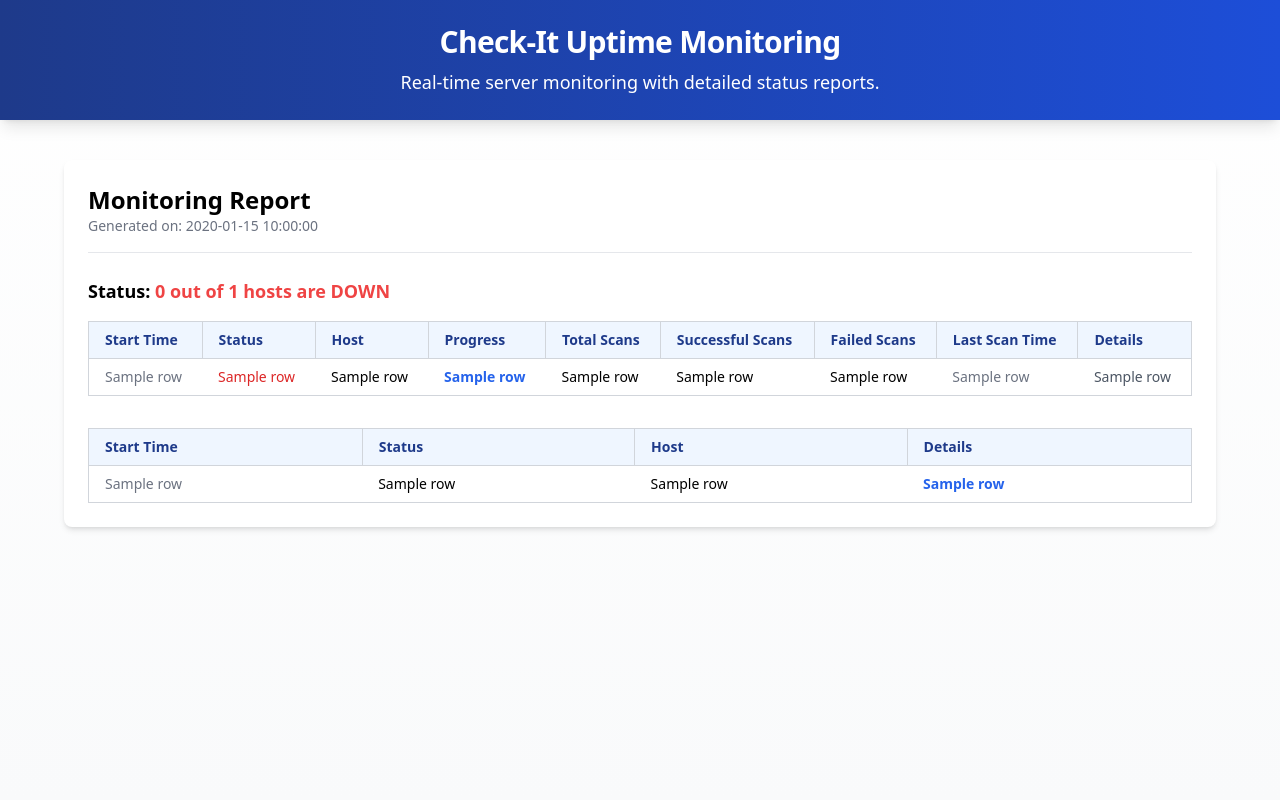
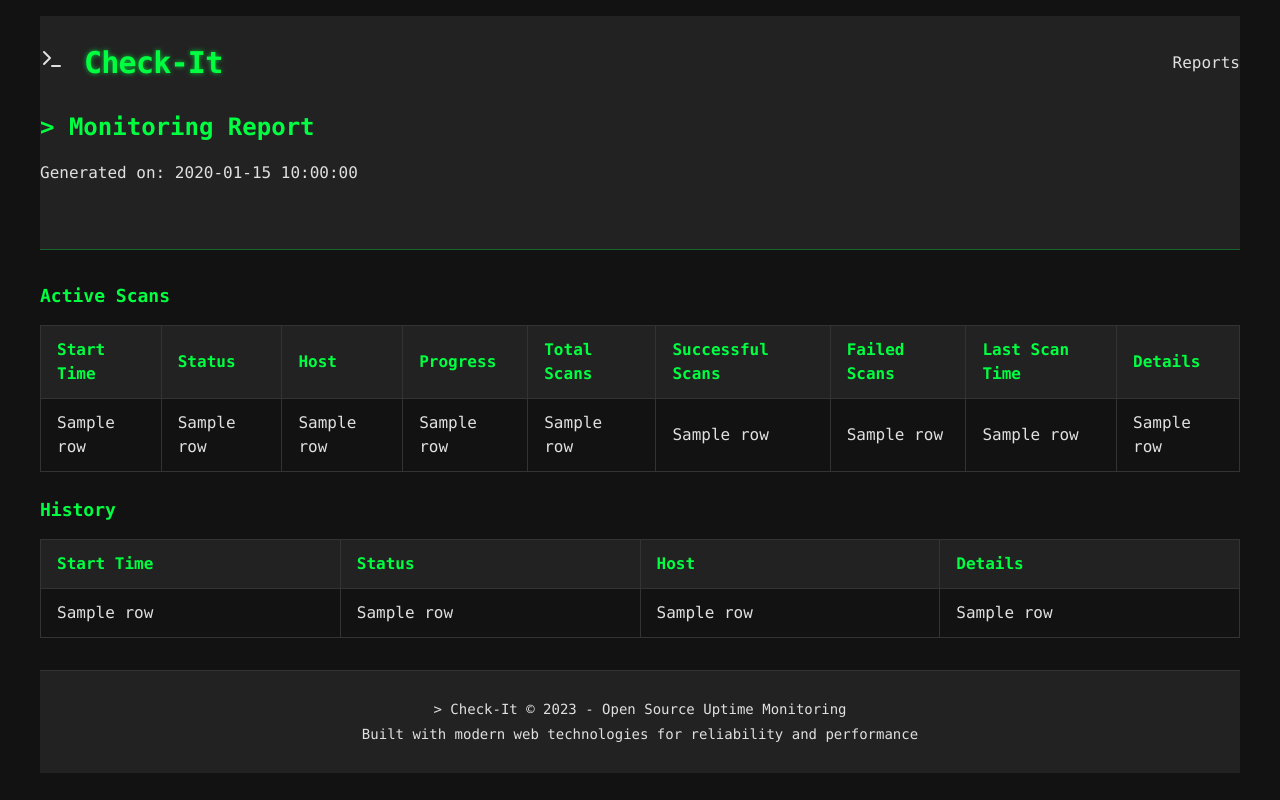
Before and after one commit to unit500/check-it, a Python web app: template templates/report_template.html in a window 1280 px wide. Run offline with Jinja, Linux system fonts and the light colour scheme; the template is opened without the code that fills it: most values are stand-ins (such as "Sample title", 1, 10 or a date in 2020); some libraries are stand-ins or nearby versions.

Commit message:
Update report_template.html

```diff
--- a/templates/report_template.html
+++ b/templates/report_template.html
@@ -4,102 +4,240 @@
   <meta charset="UTF-8">
   <meta name="viewport" content="width=device-width, initial-scale=1.0">
   <title>Reports | Check-It Uptime Monitoring</title>
-  <script src="https://cdn.tailwindcss.com"></script>
+  <style>
+    /* Base Styles */
+    :root {
+      --hacker-background: #121212;
+      --hacker-card: #222222;
+      --hacker-accent: #00FF41;
+      --hacker-secondary: #2E8B57;
+      --hacker-muted: #555555;
+      --hacker-border: #333333;
+      --hacker-text: #E0E0E0;
+      --hacker-error: #FF0000;
+    }
+
+    body {
+      margin: 0;
+      padding: 0;
+      font-family: 'Consolas', 'Monaco', 'Courier New', monospace;
+      background-color: var(--hacker-background);
+      color: var(--hacker-text);
+      line-height: 1.5;
+    }
+
+    .container {
+      max-width: 1200px;
+      margin: 0 auto;
+      padding: 1rem 2rem;
+    }
+
+    /* Header */
+    header {
+      background-color: var(--hacker-card);
+      border-bottom: 1px solid rgba(0, 255, 65, 0.3);
+      padding: 1.5rem 0;
+    }
+
+    .header-content {
+      display: flex;
+      justify-content: space-between;
+      align-items: center;
+    }
+
+    .logo {
+      display: flex;
+      align-items: center;
+      gap: 0.75rem;
+    }
+
+    .logo-text {
+      font-size: 1.875rem;
+      font-weight: bold;
+      letter-spacing: -0.025em;
+      color: var(--hacker-accent);
+      text-decoration: none;
+      text-shadow: 0 0 5px rgba(0, 255, 65, 0.7);
+    }
+
+    nav a {
+      color: var(--hacker-text);
+      text-decoration: none;
+      padding-bottom: 0.25rem;
+      border-bottom: 1px solid transparent;
+      transition: all 0.3s ease;
+    }
+
+    nav a:hover {
+      color: var(--hacker-accent);
+      border-bottom-color: var(--hacker-accent);
+    }
+
+    .header-intro {
+      margin-top: 1.5rem;
+      padding-bottom: 1.5rem;
+    }
+
+    .terminal-text {
+      font-size: 1.5rem;
+      font-weight: 600;
+      color: var(--hacker-accent);
+      margin: 0 0 0.5rem 0;
+    }
+
+    /* Main Content */
+    main {
+      margin: 2rem 0;
+    }
+
+    h4.table-title {
+      font-size: 1.125rem;
+      font-weight: 600;
+      color: var(--hacker-accent);
+      margin: 1.5rem 0 1rem 0;
+    }
+
+    table {
+      width: 100%;
+      border-collapse: collapse;
+      margin-bottom: 1.5rem;
+    }
+
+    th, td {
+      padding: 0.75rem 1rem;
+      border: 1px solid var(--hacker-border);
+      text-align: left;
+    }
+
+    thead {
+      background-color: var(--hacker-card);
+      color: var(--hacker-accent);
+    }
+
+    tbody tr:nth-child(even) {
+      background-color: #1b1b1b;
+    }
+
+    tbody tr:hover {
+      background-color: var(--hacker-card);
+    }
+
+    a {
+      color: var(--hacker-accent);
+      text-decoration: none;
+    }
+
+    /* Footer */
+    footer {
+      background-color: var(--hacker-card);
+      border-top: 1px solid var(--hacker-border);
+      text-align: center;
+      padding: 1.5rem 0;
+      margin-top: 2rem;
+    }
+
+    footer p {
+      font-size: 0.875rem;
+      margin: 0.25rem;
+    }
+  </style>
 </head>
-<body class="min-h-screen flex flex-col bg-gradient-to-b from-white to-gray-50">
-  <header class="w-full bg-gradient-to-r from-blue-900 to-blue-700 text-white shadow-lg">
-    <div class="container mx-auto py-6 px-4 text-center">
-      <h1 class="text-3xl font-bold tracking-tight">Check-It Uptime Monitoring</h1>
-      <p class="text-monitor-100 text-lg mt-2">Real-time server monitoring with detailed status reports.</p>
+<body>
+  <div class="container">
+    <header>
+      <div class="header-content">
+        <div class="logo">
+          <svg xmlns="http://www.w3.org/2000/svg" width="32" height="32" fill="none" stroke="currentColor" stroke-width="2" stroke-linecap="round" stroke-linejoin="round">
+            <polyline points="4 17 10 11 4 5"></polyline>
+            <line x1="12" y1="19" x2="20" y2="19"></line>
+          </svg>
+          <a href="#" class="logo-text">Check-It</a>
+        </div>
+        <nav>
+          <a href="#">Reports</a>
+          <!-- You can add more nav links here -->
+        </nav>
+      </div>
+      <div class="header-intro">
+        <h2 class="terminal-text">&gt; Monitoring Report</h2>
+        <p>Generated on: {{ now }}</p>
       </div>
     </header>
-  <main class="flex-1">
-    <div class="container mx-auto px-4 py-10">
-      <div class="max-w-6xl mx-auto bg-white shadow-md rounded-lg p-6">
-        <div class="border-b pb-4 mb-6">
-          <h3 class="text-2xl font-semibold">Monitoring Report</h3>
-          <p class="text-gray-500 text-sm">Generated on: {{ now }}</p>
-        </div>
-        <p class="text-lg font-semibold mb-4">
-          Status:
-          {% if active_scans_with_progress %}
-            <span class="text-red-500">
-              {{ active_scans_with_progress | selectattr('2', 'equalto', 'Down') | list | length }} out of {{ active_scans_with_progress | length }} hosts are DOWN
-            </span>
-          {% else %}
-            <span class="text-green-500">No active scans</span>
-          {% endif %}
-        </p>
+
+    <main>
       <!-- Active Scans Table -->
-        <div class="overflow-x-auto mb-8">
-          <table class="min-w-full border border-gray-300 text-sm text-left">
-            <thead class="bg-blue-50 text-blue-900">
+      <h4 class="table-title">Active Scans</h4>
+      <table>
+        <thead>
           <tr>
-                <th class="border border-gray-300 px-4 py-2">Start Time</th>
-                <th class="border border-gray-300 px-4 py-2">Status</th>
-                <th class="border border-gray-300 px-4 py-2">Host</th>
-                <th class="border border-gray-300 px-4 py-2">Progress</th>
-                <th class="border border-gray-300 px-4 py-2">Total Scans</th>
-                <th class="border border-gray-300 px-4 py-2">Successful Scans</th>
-                <th class="border border-gray-300 px-4 py-2">Failed Scans</th>
-                <th class="border border-gray-300 px-4 py-2">Last Scan Time</th>
-                <th class="border border-gray-300 px-4 py-2">Details</th>
+            <th>Start Time</th>
+            <th>Status</th>
+            <th>Host</th>
+            <th>Progress</th>
+            <th>Total Scans</th>
+            <th>Successful Scans</th>
+            <th>Failed Scans</th>
+            <th>Last Scan Time</th>
+            <th>Details</th>
           </tr>
         </thead>
         <tbody>
           {% for row in active_scans_with_progress %}
-              <tr class="border border-gray-300 {% if loop.index is even %} bg-gray-50 {% endif %}">
-                <td class="px-4 py-2 text-gray-500">{{ row[1] }}</td>
-                <td class="px-4 py-2 {% if row[2] == 'Up' %} text-green-600 {% else %} text-red-600 {% endif %}">{{ row[2] }}</td>
-                <td class="px-4 py-2 font-medium">
+          <tr>
+            <td>{{ row[1] }}</td>
+            <td>{{ row[2] }}</td>
+            <td>
               {% if row[10] %}
                 <a href="https://unit500.github.io/check-it-files/{{ row[10] }}/details.html" target="_blank">{{ row[3] }}</a>
               {% else %}
                 {{ row[3] }}
               {% endif %}
             </td>
-                <td class="px-4 py-2 text-blue-600 font-semibold">{{ row[11] }}</td>
-                <td class="px-4 py-2">{{ row[4] }}</td>
-                <td class="px-4 py-2">{{ row[5] }}</td>
-                <td class="px-4 py-2">{{ row[6] }}</td>
-                <td class="px-4 py-2 text-gray-500">{{ row[7] }}</td>
-                <td class="px-4 py-2 text-gray-600">{{ row[8] }}</td>
+            <td>{{ row[11] }}</td>
+            <td>{{ row[4] }}</td>
+            <td>{{ row[5] }}</td>
+            <td>{{ row[6] }}</td>
+            <td>{{ row[7] }}</td>
+            <td>{{ row[8] }}</td>
           </tr>
           {% endfor %}
         </tbody>
       </table>
-        </div>
+
       <!-- Completed Scans Table -->
-        <div class="overflow-x-auto">
-          <table class="min-w-full border border-gray-300 text-sm text-left">
-            <thead class="bg-blue-50 text-blue-900">
+      <h4 class="table-title">History</h4>
+      <table>
+        <thead>
           <tr>
-                <th class="border border-gray-300 px-4 py-2">Start Time</th>
-                <th class="border border-gray-300 px-4 py-2">Status</th>
-                <th class="border border-gray-300 px-4 py-2">Host</th>
-                <th class="border border-gray-300 px-4 py-2">Details</th>
+            <th>Start Time</th>
+            <th>Status</th>
+            <th>Host</th>
+            <th>Details</th>
           </tr>
         </thead>
         <tbody>
           {% for row in completed_scans_with_progress %}
-              <tr class="border border-gray-300 {% if loop.index is even %} bg-gray-50 {% endif %}">
-                <td class="px-4 py-2 text-gray-500">{{ row[1] }}</td>
-                <td class="px-4 py-2">{{ row[2] }}</td>
-                <td class="px-4 py-2 font-medium">
+          <tr>
+            <td>{{ row[1] }}</td>
+            <td>{{ row[2] }}</td>
+            <td>
               {% if row[10] %}
                 <a href="https://unit500.github.io/check-it-files/{{ row[10] }}/details.html" target="_blank">{{ row[3] }}</a>
               {% else %}
                 {{ row[3] }}
               {% endif %}
             </td>
-                <td class="px-4 py-2 text-blue-600 font-semibold">{{ row[11] }}</td>
+            <td>{{ row[11] }}</td>
           </tr>
           {% endfor %}
         </tbody>
       </table>
+    </main>
+
+    <footer>
+      <p>&gt; Check-It &copy; 2023 - Open Source Uptime Monitoring</p>
+      <p>Built with modern web technologies for reliability and performance</p>
+    </footer>
   </div>
-      </div>
-    </div>
-  </main>
 </body>
 </html>
```
Lines whose indentation alone changed are shown as unchanged.
